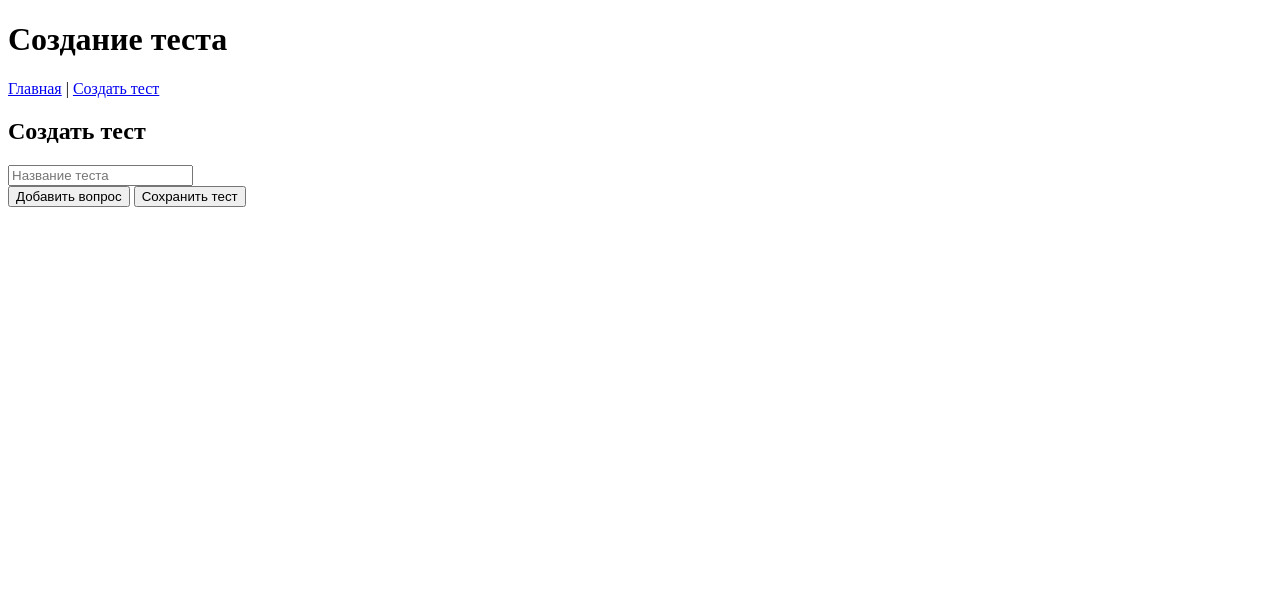
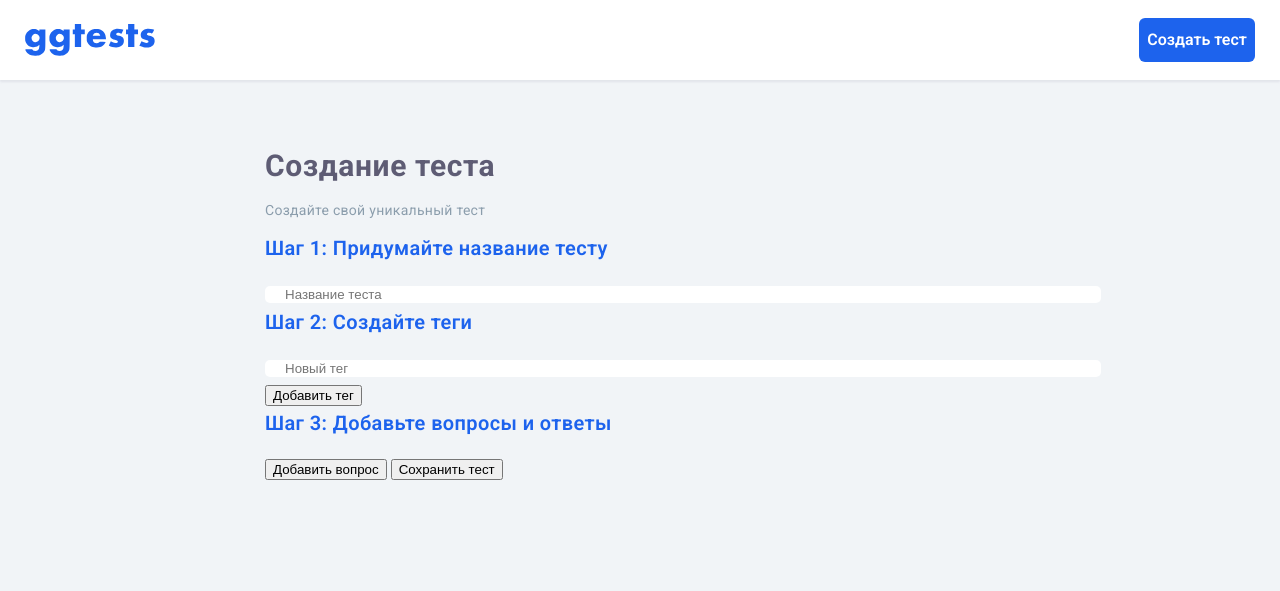
Before and after one commit to korjeek/kakoi-t6l-kn9z, a Flask app: page /create-test in a window 1280 px wide. Shown: the top 591 px of the page. Run offline with Flask 3, Linux system fonts and the light colour scheme; data that the repository does not hold is empty; parts of the project's set-up code (start-up, migrations or seed data) failed here and were passed over.

Commit message:
smth i want to do

```diff
--- /dev/null
+++ b/static/css/content.css
@@ -0,0 +1,79 @@
+.content{
+    padding-top: 120px;
+    box-sizing: border-box;
+    min-height: 100%;
+    padding-bottom: 110px;
+}
+
+.container{
+    margin-left: auto;
+    margin-right: auto;
+    padding-left: 15px;
+    padding-right: 15px;
+}
+
+@media (min-width: 768px) {
+    .container {
+        width: 750px;
+    }
+}
+
+.test-list__wrap{
+    padding-top: 40px;
+    padding-bottom: 40px;
+    margin-left: -15px;
+    margin-right: -15px;
+}
+
+@media (max-width: 991px) {
+    .test-list-wrap {
+        padding-top: 10px;
+    }
+}
+
+.test-list__item-container{
+    width: 100%;
+    position: relative;
+    min-height: 1px;
+    padding-right: 15px;
+    padding-left: 15px;
+    box-sizing: border-box;
+}
+
+.test-list__test {
+    display: flex;
+    width: 100%;
+    position: relative;
+    height: 100px;
+    text-decoration: none;
+    border-radius: 5px;
+    background-color: #fff;
+    box-shadow: 0 1px 2px rgba(0, 0, 0, 0.05);
+    margin-bottom: 25px;
+    transition: all 0.3s cubic-bezier(.25,.8,.25,1);
+}
+
+.test-list__test:hover {
+    box-shadow: 8px 14px 21px rgba(163, 172, 181, 0.23);
+    transform: translateY(-3px);
+}
+
+.test-list__text {
+    padding-left: 124px;
+    padding-right: 20px;
+    display: flex;
+    align-items: center;
+    height: 100%;
+    width: 100%;
+    box-sizing: border-box;
+}
+
+.test-list__title {
+    display: block;
+    font-weight: 400;
+    color: #5e5d73;
+    overflow: hidden;
+    text-overflow: ellipsis;
+    line-height: 1.2;
+    width: 100%;
+}
--- /dev/null
+++ b/static/css/create-test.css
@@ -0,0 +1,11 @@
+input {
+    width: 100%;
+    height: 100%;
+    border-width: 0;
+    background-color: #fff;
+    color: #5e5c74;
+    border-radius: 5px;
+    padding-right: 66px;
+    padding-left: 20px;
+    line-height: 20px;
+}
--- /dev/null
+++ b/static/css/default.css
@@ -0,0 +1,76 @@
+body{
+    overflow-x: hidden;
+    min-height: 100%;
+    height: 100%;
+    background-color: #f1f4f7;
+    font-family: 'Roboto', sans-serif;
+    font-size: 16px;
+    line-height: 1.7;
+    font-style: normal;
+    font-weight: 400;
+    color: #5e5e73;
+    margin: 0;
+}
+
+h1{
+    font-family: 'Roboto', sans-serif;
+    font-weight: 700;
+    font-size: 30px;
+    color: #5E5C74;
+    margin-bottom: 10px;
+    letter-spacing: 0.02em;
+    line-height: 1.7;
+}
+
+h2{
+    font-family: 'Roboto', sans-serif;
+    font-weight: 600;
+    font-size: 20px;
+    color: #1d63ed;
+    margin-top: 0;
+    line-height: 1.5;
+    letter-spacing: 0.02em;
+}
+
+h3{
+    font-family: 'Roboto', sans-serif;
+    font-weight: 400;
+    font-size: 14px;
+    color: #8B9DAC;
+    margin-top: 0;
+    line-height: 1.3;
+    letter-spacing: 0.02em;
+}
+
+@media (min-width: 600px) and (max-width: 991px){
+    h1{
+        font-size: 26px;
+        line-height: 1.5;
+    }
+
+    h2{
+        font-size: 18px;
+        line-height: 1.4;
+    }
+}
+
+@media (max-width: 599px){
+    h1{
+        font-size: 22px;
+        line-height: 1.2;
+    }
+
+    h2{
+        font-size: 16px;
+        line-height: 1.2;
+    }
+}
+
+.header{
+    display: flex;
+    flex-direction: row;
+    justify-content: space-between;
+    align-items: center;
+    position: relative;
+    padding-right: 68px;
+}
--- a/static/css/nav.css
+++ b/static/css/nav.css
@@ -1,21 +1,71 @@
 .top-nav{
     height: 80px;
+    position: fixed;
+    width: 100%;
+    z-index: 5;
+    background-color: #fff;
+    box-shadow: 0 2px 2px rgba(118, 117, 144, 0.12)
+}
+
+@media (max-width: 767px) {
+    .top-nav {
+        height: 70px;
+    }
 }
 
 .top-row{
     display: flex;
     width: 100%;
     justify-content: space-between;
+    align-items: center;
+    height: 100%;
 }
 
 .container-fluid{
     margin-right: auto;
     margin-left: auto;
-    padding-left: 15px;
-    padding-right: 15px;
+    padding-left: 25px;
+    padding-right: 25px;
+    height: 100%;
 }
 
 .logo{
     display: block;
     position: relative;
+    background-image: url("/static/assets/logo.svg");
+    background-position: center;
+    background-repeat: no-repeat;
+    background-size: 100% auto;
+    width: 130px;
+    height: 100%;
+    transition: filter .3s ease;
 }
+
+.logo:hover{
+    filter: brightness(0.9);
+}
+
+.create-test-btn{
+    border-width: 2px;
+    font-weight: 600;
+    justify-content: center;
+    margin-bottom: 0;
+    max-width: none;
+    min-width: 100px;
+    background: #1d63ed;
+    border-color: transparent;
+    border-radius: .375rem;
+    cursor: pointer;
+    display: inline-flex;
+    flex-direction: row;
+    text-decoration: none;
+    color: #fff;
+    padding: .5rem;
+    font-family: roboto, Helvetica, Arial, sans-serif;
+    font-size: 1rem;
+    transition: all .25s ease;
+}
+
+.create-test-btn:hover{
+    background: #0c49c2;
+}
--- a/static/js/add-quiz.js
+++ b/static/js/add-quiz.js
@@ -1,56 +1,160 @@
+// Глобальное хранилище тегов
+let globalTags = new Set();
+
+// Добавление нового тега
+function addNewTag() {
+    const input = document.getElementById('newTagInput');
+    const tagText = input.value.trim();
+
+    if (!tagText) return;
+
+    if (!globalTags.has(tagText)) {
+        globalTags.add(tagText);
+        renderTags();
+        input.value = '';
+        updateAllTagDropdowns(); // Обновляем все выпадающие списки
+    } else {
+        alert('Такой тег уже существует!');
+    }
+}
+
+// Удаление тега
+function removeTag(tag) {
+    globalTags.delete(tag);
+    renderTags();
+    removeTagFromAllAnswers(tag); // Удаляем тег из всех ответов
+    updateAllTagDropdowns(); // Обновляем списки
+}
+
+// Отрисовка тегов в секции создания
+function renderTags() {
+    const container = document.getElementById('tagsContainer');
+    container.innerHTML = Array.from(globalTags).map(tag => `
+        <div class="tag-item">
+            ${tag}
+            <span class="tag-remove" onclick="removeTag('${tag}')">×</span>
+        </div>
+    `).join('');
+}
+
+// Добавление нового вопроса
 function addQuestion() {
+    if (globalTags.size === 0) {
+        alert('Сначала добавьте теги!');
+        return;
+    }
+
     const container = document.getElementById('questionsContainer');
-    const questionId = container.children.length + 1;
-
     const questionDiv = document.createElement('div');
     questionDiv.className = 'question';
     questionDiv.innerHTML = `
-        <h4>Вопрос ${questionId}</h4>
-        <input type="text" placeholder="Текст вопроса" required>
+        <div class="question-header">
+            <h4>Вопрос <span class="question-number"></span></h4>
+            <button type="button" class="delete-question" onclick="deleteQuestion(this)">×</button>
+        </div>
+        <input type="text" class="question-text" placeholder="Текст вопроса" required>
         <div class="answers"></div>
-        <button type="button" onclick="addAnswer(this)">Добавить вариант</button>
+        <button type="button" class="add-answer-btn" onclick="addAnswer(this)">Добавить вариант</button>
     `;
+
     container.appendChild(questionDiv);
+    updateQuestionNumbers();
 }
 
+// Удаление вопроса
+function deleteQuestion(button) {
+    button.closest('.question').remove();
+    updateQuestionNumbers();
+}
+
+// Добавление нового ответа
 function addAnswer(button) {
     const answersDiv = button.parentElement.querySelector('.answers');
-    const answerInput = document.createElement('input');
-    answerInput.type = 'text';
-    answerInput.placeholder = 'Вариант ответа';
-    answerInput.required = true;
-    answersDiv.appendChild(answerInput);
+    const answerDiv = document.createElement('div');
+    answerDiv.className = 'answer';
+    answerDiv.innerHTML = `
+        <div class="answer-content">
+            <input type="text" placeholder="Вариант ответа" required>
+            <div class="tag-selector">
+                <div class="selected-tags" onclick="toggleTagDropdown(this)">
+                    <input type="text" class="tag-input" placeholder="Выберите теги..." readonly>
+                </div>
+                <div class="tags-dropdown"></div>
+            </div>
+            <button type="button" class="delete-answer" onclick="deleteAnswer(this)">×</button>
+        </div>
+    `;
+
+    // Заполняем выпадающий список
+    const dropdown = answerDiv.querySelector('.tags-dropdown');
+    Array.from(globalTags).forEach(tag => {
+        const option = document.createElement('div');
+        option.className = 'tag-option';
+        option.textContent = tag;
+        option.onclick = () => selectTag(tag, answerDiv);
+        dropdown.appendChild(option);
+    });
+
+    answersDiv.appendChild(answerDiv);
+    validateAnswer(answerDiv);
 }
 
-document.addEventListener("DOMContentLoaded", function () {
-    const quizList = document.getElementById("quizList");
+// Выбор тега для ответа
+function selectTag(tag, answerDiv) {
+    const selectedTags = answerDiv.querySelector('.selected-tags');
 
-    fetch('/tests')
-        .then(response => response.json())
-        .then(data => {
-            if (data.length === 0) {
-                quizList.innerHTML = "<p>Нет доступных тестов</p>";
-                return;
-            }
+    if (!selectedTags.querySelector(`[data-tag="${tag}"]`)) {
+        const chip = document.createElement('div');
+        chip.className = 'tag-chip';
+        chip.dataset.tag = tag;
+        chip.innerHTML = `
+            ${tag}
+            <span class="tag-chip-remove" onclick="removeSelectedTag(this)">×</span>
+        `;
+        selectedTags.insertBefore(chip, selectedTags.querySelector('.tag-input'));
+    }
 
-            data.forEach(test => {
-                const link = document.createElement("a");
-                link.href = `/tests/${test.id}`;
-                link.textContent = `${test.id} ${test.name}`;
-                link.className = "quiz-link";
+    validateAnswer(answerDiv);
+    closeAllDropdowns();
+}
 
-                const description = document.createElement("p");
+// Удаление выбранного тега
+function removeSelectedTag(element) {
+    element.closest('.tag-chip').remove();
+    validateAnswer(element.closest('.answer'));
+}
 
-                const div = document.createElement("div");
-                div.className = "quiz-item";
-                div.appendChild(link);
-                div.appendChild(description);
+// Валидация ответа
+function validateAnswer(answerDiv) {
+    const tags = answerDiv.querySelectorAll('.tag-chip');
+    const isValid = tags.length > 0;
+    answerDiv.querySelector('input[type="text"]').setCustomValidity(
+        isValid ? '' : 'Выберите хотя бы один тег'
+    );
+}
 
-                quizList.appendChild(div);
-            });
-        })
-        .catch(error => {
-            console.error("Ошибка загрузки тестов:", error);
-            quizList.innerHTML = "<p>Не удалось загрузить тесты</p>";
+// Обновление всех выпадающих списков
+function updateAllTagDropdowns() {
+    document.querySelectorAll('.tags-dropdown').forEach(dropdown => {
+        dropdown.innerHTML = Array.from(globalTags).map(tag =>
+            `<div class="tag-option">${tag}</div>`
+        ).join('');
+
+        // Перепривязываем обработчики
+        dropdown.querySelectorAll('.tag-option').forEach(option => {
+            option.onclick = () => selectTag(option.textContent, option.closest('.answer'));
         });
-});
+    });
+}
+
+// Удаление тега из всех ответов
+function removeTagFromAllAnswers(tag) {
+    document.querySelectorAll(`.tag-chip[data-tag="${tag}"]`).forEach(chip => chip.remove());
+    document.querySelectorAll('.answer').forEach(validateAnswer);
+}
+
+// Обновление номеров вопросов
+function updateQuestionNumbers() {
+    document.querySelectorAll('.question').forEach((question, index) => {
+        question.querySelector('.question-number').textContent = index + 1;
+    })}
--- a/templates/create-test.html
+++ b/templates/create-test.html
@@ -3,25 +3,54 @@
 <head>
     <meta charset="UTF-8">
     <title>Title</title>
+    <!-- fonts -->
+    <link rel="preconnect" href="https://fonts.googleapis.com">
+    <link rel="preconnect" href="https://fonts.gstatic.com" crossorigin>
+    <link href="https://fonts.googleapis.com/css2?family=Roboto:ital,wght@0,100..900;1,100..900&display=swap" rel="stylesheet">
+    <!-- styles -->
+    <link rel="stylesheet" href="../static/css/nav.css">
+    <link rel="stylesheet" href="../static/css/default.css">
+    <link rel="stylesheet" href="../static/css/content.css">
+    <link rel="stylesheet" href="../static/css/create-test.css">
 </head>
 <body>
-    <header>
-        <h1>Создание теста</h1>
-        <nav>
-            <a href="/">Главная</a> |
-            <a href="create-test.html">Создать тест</a>
-        </nav>
-    </header>
+    <nav class="top-nav">
+        <div class="container-fluid">
+            <div class="top-row">
+                <a href="/" class="logo"></a>
+                <a href="/create-test" class="create-test-btn">Создать тест</a>
+            </div>
+        </div>
+    </nav>
 
-    <section id="create-section">
-        <h2>Создать тест</h2>
-        <form id="quizForm" method="post">
-            <input type="text" id="quizTitle" placeholder="Название теста" required>
-            <div id="questionsContainer"></div>
-            <button type="button" onclick="addQuestion()">Добавить вопрос</button>
-            <button type="submit">Сохранить тест</button>
-        </form>
-    </section>
+    <div class="content">
+        <div class="container">
+            <div class="create-test header">
+                <div>
+                    <h1>Создание теста</h1>
+                    <h3>Создайте свой уникальный тест</h3>
+                </div>
+            </div>
+            <form id="test-form" method="post">
+                <h2>Шаг 1: Придумайте название тесту</h2>
+                <input type="text" id="quizTitle" placeholder="Название теста" required>
+
+                <h2>Шаг 2: Создайте теги</h2>
+                <div class="tags-section">
+                    <div class="tags-container" id="tagsContainer"></div>
+                    <div class="add-tag">
+                        <input type="text" id="newTagInput" placeholder="Новый тег">
+                        <button type="button" onclick="addNewTag()">Добавить тег</button>
+                    </div>
+                </div>
+
+                <h2>Шаг 3: Добавьте вопросы и ответы</h2>
+                <div id="questionsContainer"></div>
+                <button type="button" onclick="addQuestion()">Добавить вопрос</button>
+                <button type="submit">Сохранить тест</button>
+            </form>
+        </div>
+    </div>
 
     <script src="../static/js/add-quiz.js"></script>
 </body>
```
Also changed, not shown: static/js/tests-list.js (added, +39 -0 lines), templates/main-page.html (+32 -17 lines), static/assets/logo.svg (added), 2 other files.
